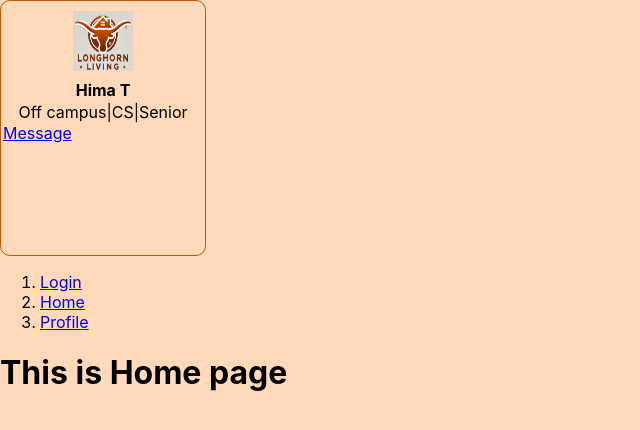
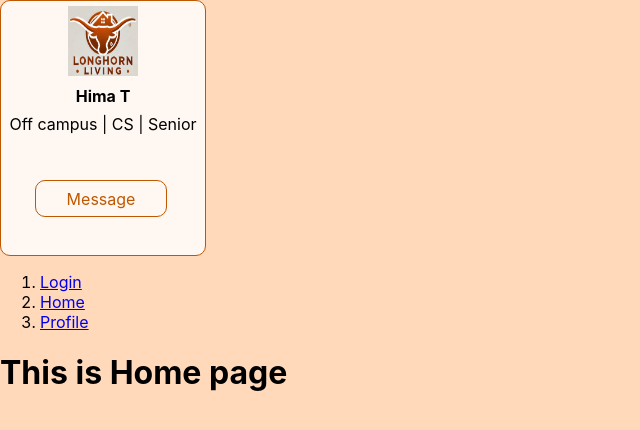
Before and after one commit to HimaTummalapalli/LonghornLiving, a React (Create React App) app in the folder longhorn-living/: page / in a window 1280 px wide. Shown: the top 430 px of the page, without its empty margins (0-640 px from the left). Built offline with nearby package versions, Linux system fonts and the light colour scheme.

Commit message:
Completed Card Component

```diff
--- a/longhorn-living/src/components/Card/Card.css
+++ b/longhorn-living/src/components/Card/Card.css
@@ -4,6 +4,7 @@
   border: 1.5px solid #bf5700;
   border-radius: 10px;
   padding: 2px;
+  background-color: #FFF8F2;
 }
 
 .img_div {
@@ -13,18 +14,38 @@
 }
 
 .profile_pic {
-  height: 60px;
-  width: 60px;
+  height: 70px;
+  width: 70px;
   margin: auto;
 }
 
 .name {
   text-align: center;
   font-weight: bold;
-  margin: 2px;
+  margin: 8px;
 }
 
 .other_info {
   text-align: center;
-  margin: 1px;
+  margin: 2px;
 }
+
+.message {
+  height: 35px;
+  width: 130px;
+  border: 1.5px solid #bf5700;
+  border-radius: 10px;
+  display: flex;
+  justify-content: center;
+  position: absolute;
+  top: 180px;
+  left: 35px;
+
+}
+
+.message a {
+  text-decoration: none;
+  color: #bf5700;
+  height: fit-content;
+  margin: auto;
+}
--- a/longhorn-living/src/components/Card/Card.js
+++ b/longhorn-living/src/components/Card/Card.js
@@ -15,14 +15,14 @@ export default function Card({ firstName, lastName, housingLoc, major, year }) {
           />
         </div>
         <p className="name">{firstName + " " + lastName}</p>
-        <p className="other_info">{housingLoc + "|" + major + "|" + year}</p>
-        <a
-          href="google.com"
-          className="btn btn-primary"
-          style={{ marginTop: "30px" }}
-        >
+        <p className="other_info">{housingLoc + " | " + major + " | " + year}</p>
+        <div className="message">
+          <a
+            href="/"
+          >
           Message
-        </a>
+          </a>
+        </div>
       </div>
     </>
   );
```
